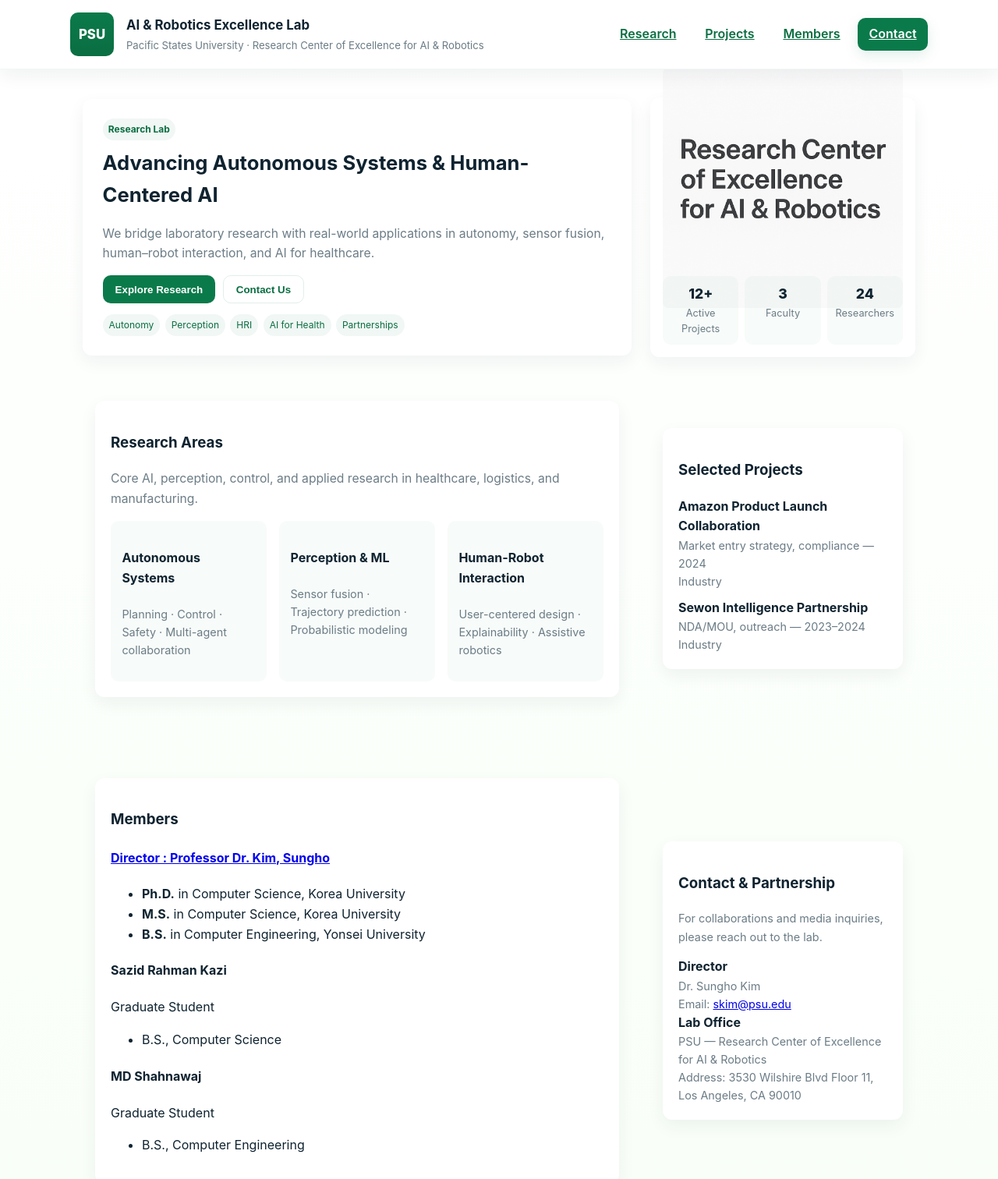
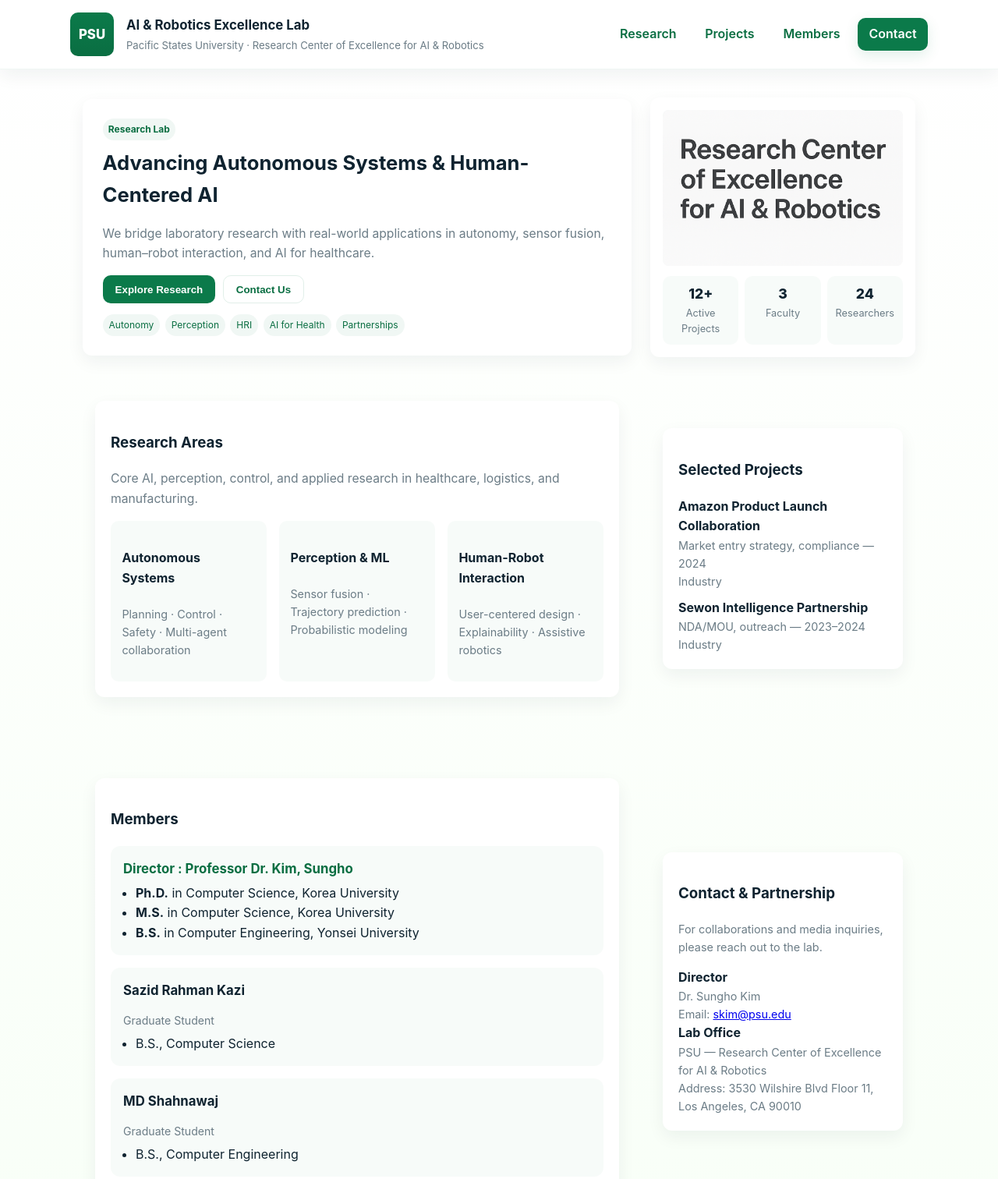
Before and after one commit to Sungho814/psucalifornia, a plain HTML site: page index.html in a window 1280 px wide. Shown: the top 1512 px of the page at 78% size. Drawn offline with Linux system fonts and the light colour scheme.

Commit message:
Update style.css

```diff
--- a/style.css
+++ b/style.css
@@ -43,7 +43,7 @@ body{
 
 /* Nav */
 .main-nav{display:flex;gap:0.5rem;align-items:center}
-.main-nav a{padding:0.5rem 0.9rem;border-radius:10px;font-weight:600;color:var(--green-600)}
+.main-nav a{padding:0.5rem 0.9rem;border-radius:10px;font-weight:600;color:var(--green-600);text-decoration:none}
 .main-nav a.btn-primary{background:var(--green);color:#fff;box-shadow:0 6px 18px rgba(11,122,74,0.12)}
 .main-nav a:hover{opacity:0.92}
 
@@ -62,7 +62,8 @@ body{
 
 /* Aside card */
 .aside-card{background:var(--card);border-radius:var(--radius);padding:1rem;box-shadow:var(--shadow)}
-.visual{height:200px;border-radius:8px;display:flex;align-items:center;justify-content:center;background:linear-gradient(135deg, rgba(11,122,74,0.06), rgba(11,122,74,0.02));color:var(--muted)}
+.visual{height:200px;border-radius:8px;overflow:hidden;display:flex;align-items:center;justify-content:center;background:linear-gradient(135deg, rgba(11,122,74,0.06), rgba(11,122,74,0.02));color:var(--muted)}
+.visual img{width:100%;height:auto;object-fit:cover;border-radius:8px}
 .stats{display:flex;gap:0.5rem;margin-top:0.8rem}
 .stat{flex:1;background:rgba(11,122,74,0.03);padding:0.6rem;border-radius:10px;text-align:center}
 .stat .num{font-weight:800;font-size:1.1rem}
@@ -80,5 +81,13 @@ body{
 .list{display:flex;flex-direction:column;gap:0.6rem}
 .list li{margin-left:1rem}
 
+/* Members */
+.member-card{margin-bottom:1rem;padding:1rem;border-radius:var(--radius);background:rgba(11,122,74,0.03)}
+.member-card h4{margin:0 0 0.3rem 0;font-size:1.05rem}
+.member-card h4 a{text-decoration:none;color:var(--green-600)}
+.member-card h4 a:hover{text-decoration:underline}
+.member-card .role{font-size:0.88rem;color:var(--muted);margin-bottom:0.3rem}
+.member-card .education{padding-left:1rem;margin:0}
+
 /* Footer */
 .site-footer{background:var(--card);padding:1rem 0;text-align:center;color:var(--muted);border-top:1px solid rgba(11,122,74,0.06)}
```
